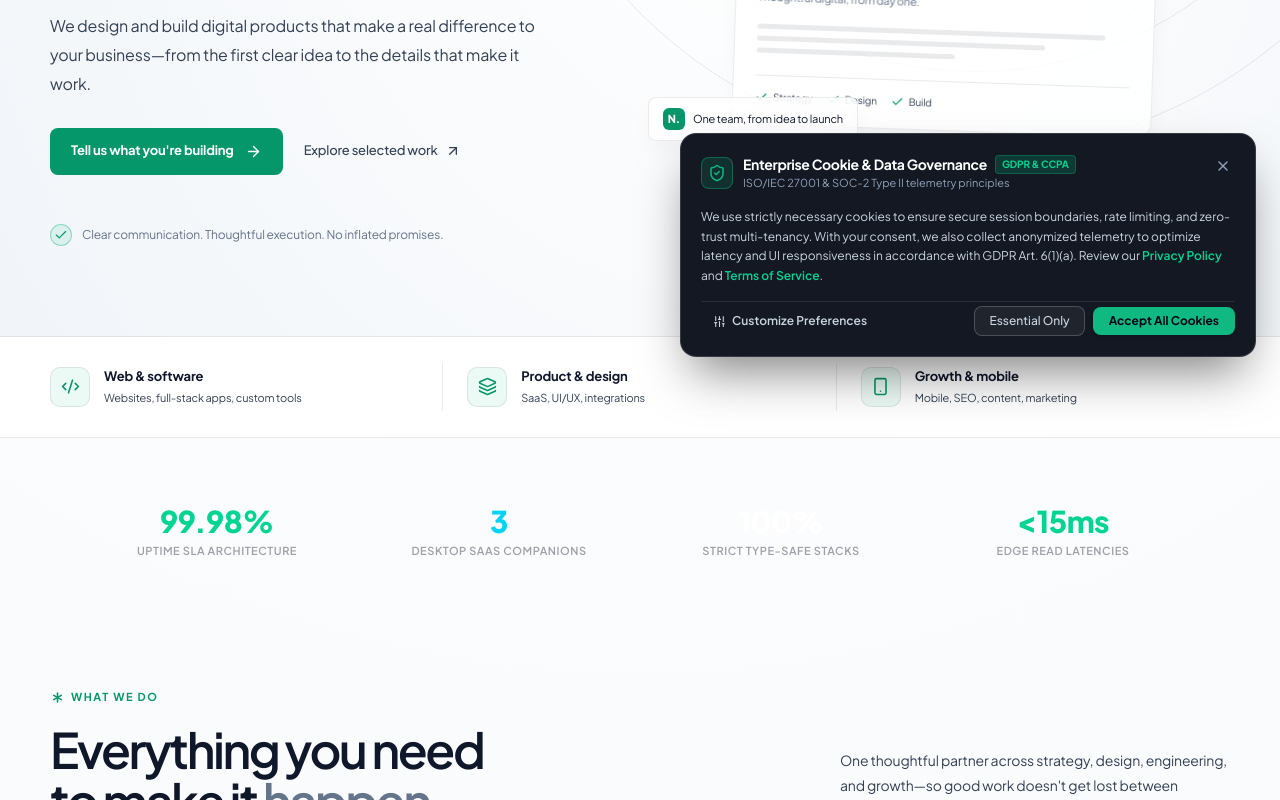
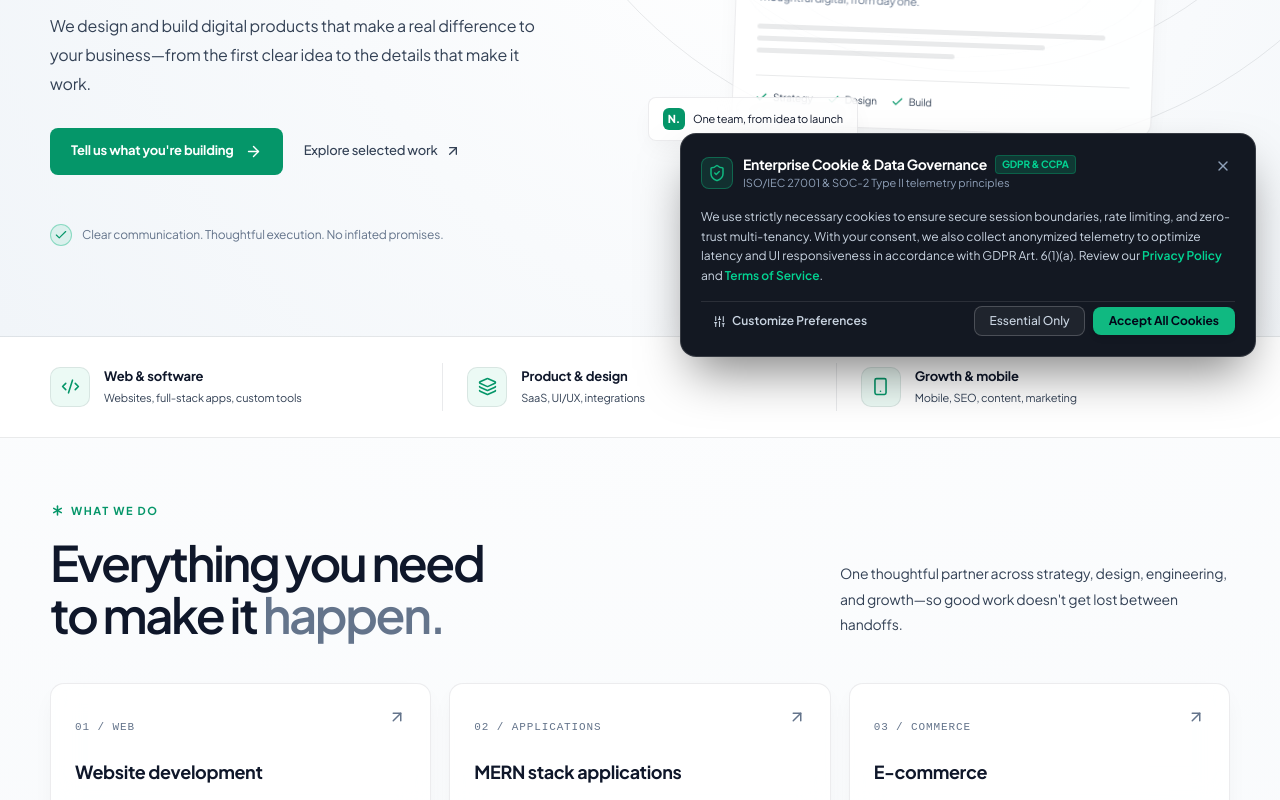
Before and after one commit to rahulgarg55/northstar-digital, a Next.js app: page / in a window 1280 px wide. Shown: the part 427-1227 px from the top of the page. Built offline with nearby package versions, Linux system fonts and the light colour scheme.

Commit message:
refactor(home): remove artificial stats banner to preserve authentic studio branding

```diff
--- a/src/app/page.tsx
+++ b/src/app/page.tsx
@@ -61,28 +61,6 @@ export default function HomePage() {
         ))}
       </section>
 
-      {/* Enterprise Metrics & Architectural Trust */}
-      <section className="py-10 px-6 max-w-6xl mx-auto border-y border-white/10 my-6" aria-label="Engineering metrics">
-        <div className="grid grid-cols-2 md:grid-cols-4 gap-6 text-center">
-          <div className="flex flex-col gap-1">
-            <span className="font-mono text-2xl sm:text-3xl font-extrabold text-emerald-400">99.98%</span>
-            <span className="text-[11px] uppercase font-semibold text-zinc-400 tracking-wider">Uptime SLA Architecture</span>
-          </div>
-          <div className="flex flex-col gap-1">
-            <span className="font-mono text-2xl sm:text-3xl font-extrabold text-cyan-400">3</span>
-            <span className="text-[11px] uppercase font-semibold text-zinc-400 tracking-wider">Desktop SaaS Companions</span>
-          </div>
-          <div className="flex flex-col gap-1">
-            <span className="font-mono text-2xl sm:text-3xl font-extrabold text-white">100%</span>
-            <span className="text-[11px] uppercase font-semibold text-zinc-400 tracking-wider">Strict Type-Safe Stacks</span>
-          </div>
-          <div className="flex flex-col gap-1">
-            <span className="font-mono text-2xl sm:text-3xl font-extrabold text-emerald-400">&lt;15ms</span>
-            <span className="text-[11px] uppercase font-semibold text-zinc-400 tracking-wider">Edge Read Latencies</span>
-          </div>
-        </div>
-      </section>
-
       <section className="agency-section agency-services-section" id="services">
         <div className="agency-section-heading">
           <div><SectionEyebrow>What we do</SectionEyebrow><h2>Everything you need<br />to make it <span>happen.</span></h2></div>
```
